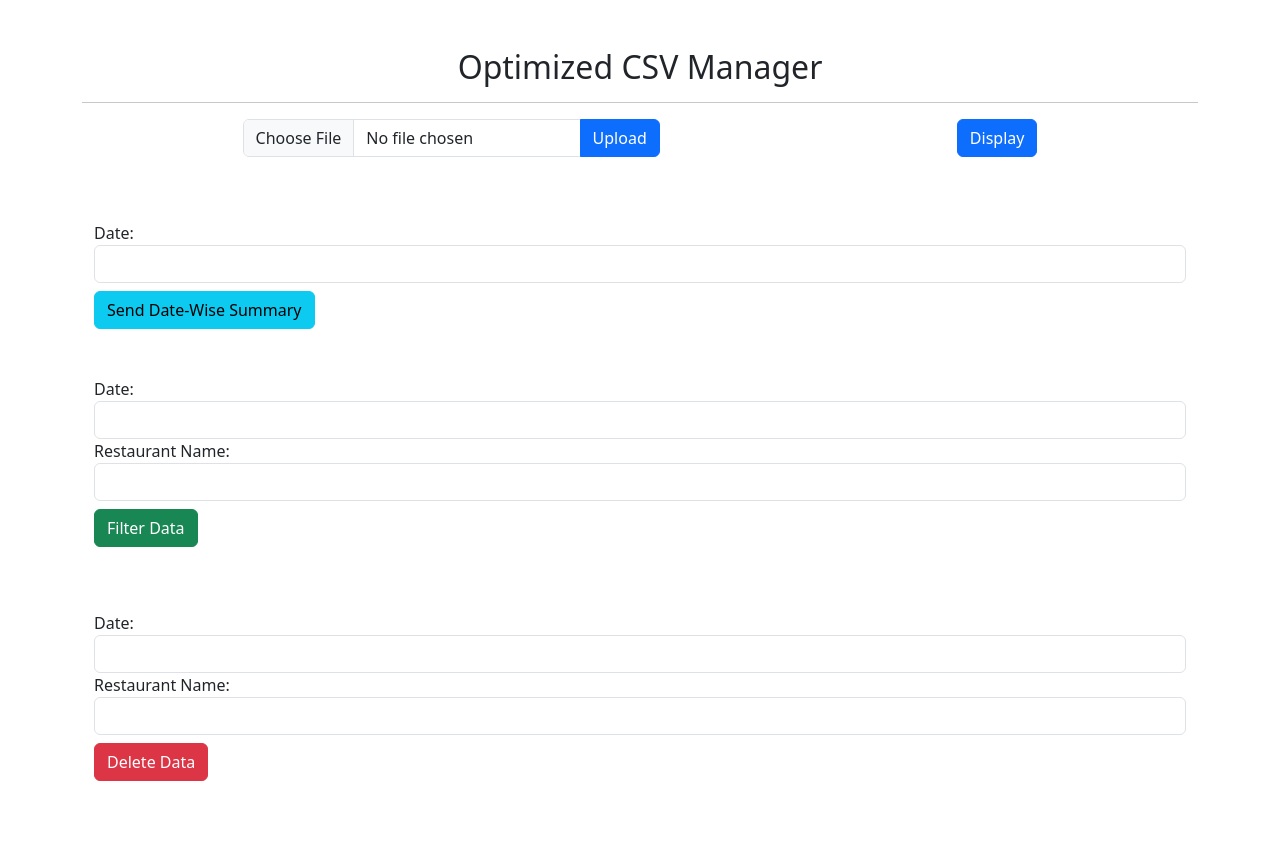
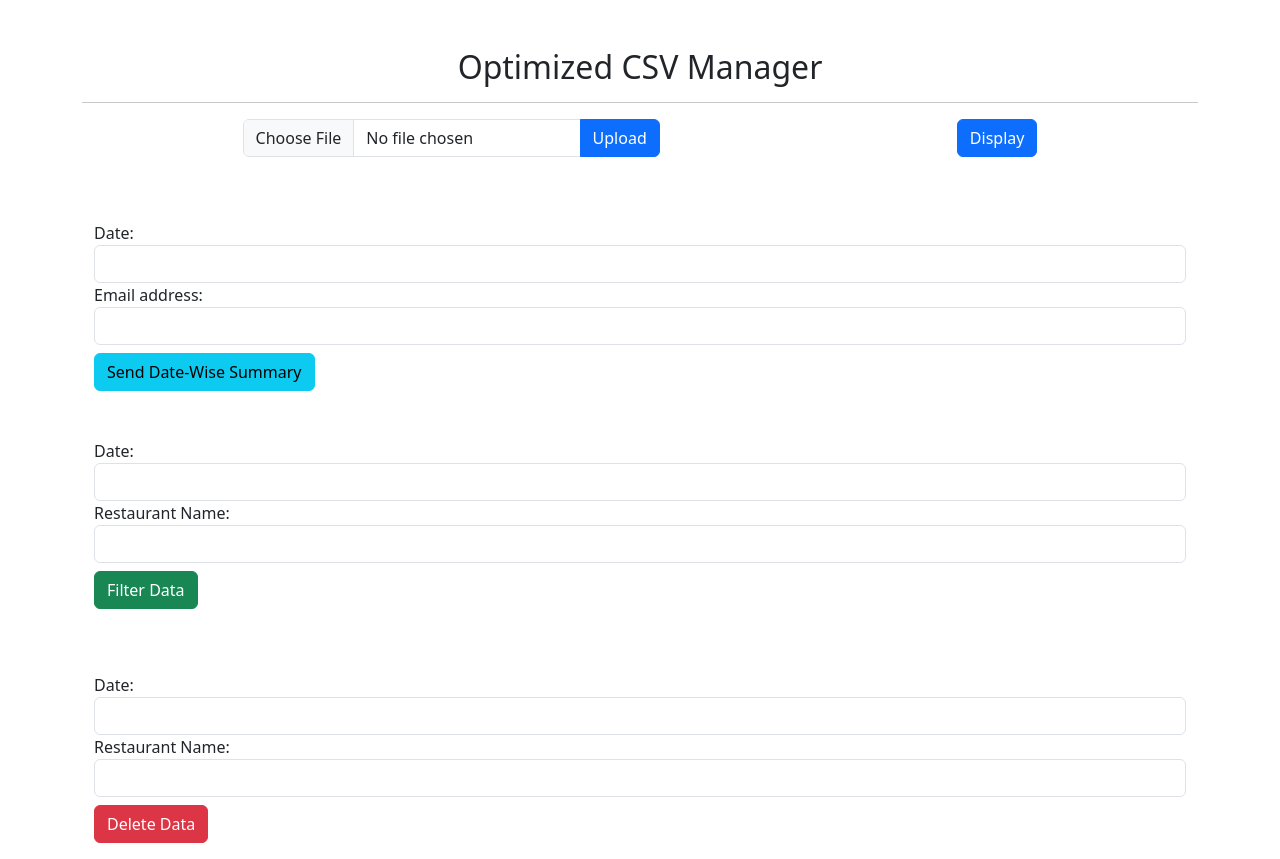
Before and after one commit to akhil-roy/WebAssignment, a Flask app: page / in a window 1280 px wide. Before the commit the page ends 781 px from the top, so only its background shows below. Run offline with Flask 3, Linux system fonts and the light colour scheme.

Commit message:
email input

```diff
--- a/app.py
+++ b/app.py
@@ -80,6 +80,7 @@ def display():
 @app.route("/send_summary", methods=["POST"])
 def send_summary():
     date_filter = request.form.get("date")
+    recipientt_email = request.form.get("email")
 
     # Fetch summary data
     summary = db.session.query(Order.restaurant_name, db.func.count(Order.id)).filter_by(order_date=date_filter).group_by(Order.restaurant_name).all()
@@ -92,7 +93,7 @@ def send_summary():
         summary_html += "</table>"
 
         # Send email
-        msg = Message("Date-wise Order Summary", sender="your-email@gmail.com", recipients=["recipient-email@gmail.com"])
+        msg = Message("Date-wise Order Summary", sender="akhilchathanattu@gmail.com", recipients=recipientt_email)
         msg.html = summary_html
         mail.send(msg)
 
--- a/templates/index.html
+++ b/templates/index.html
@@ -41,6 +41,8 @@
         <form action="/send_summary" method="post">
             <label>Date:</label>
             <input type="text" name="date" class="form-control" required>
+            <label>Email address:</label>
+            <input type="email" name="email" class="form-control" required>
             <button type="submit" class="btn btn-info mt-2">Send Date-Wise Summary</button>
         </form>
 
```
Also changed, not shown: instance/site.db (added).
